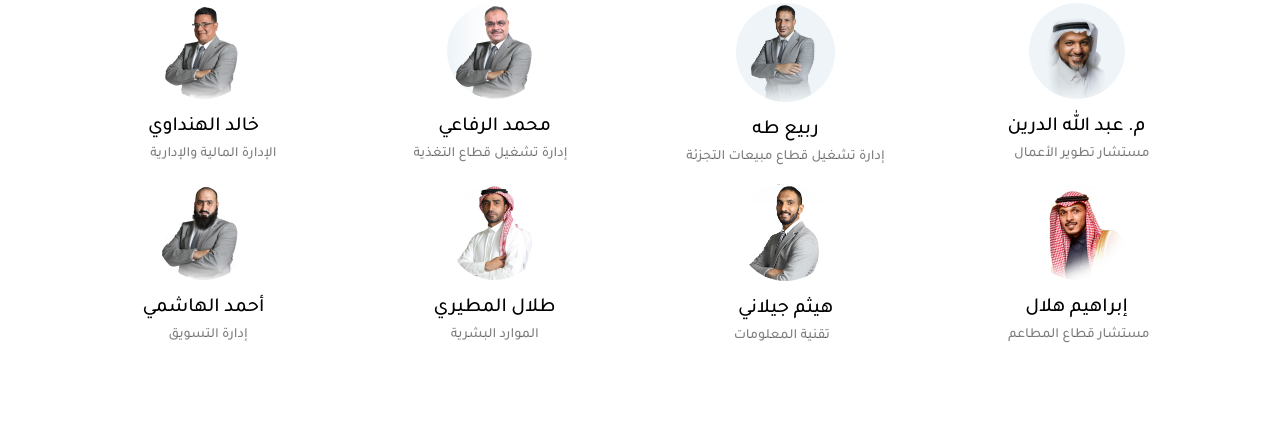
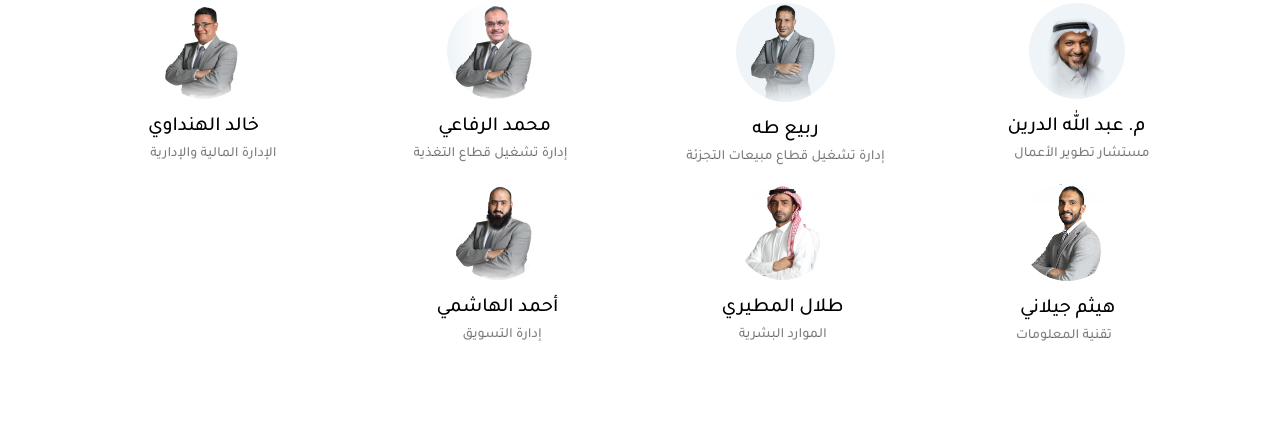
Before and after one commit to hafsa-o-mohamed/FV, a plain HTML site: page Ar.html in a window 1280 px wide. Shown: the part 4519-4950 px from the top of the page. Drawn offline with nearby package versions, Linux system fonts and the light colour scheme; files whose address does not match are found by name; a web font is replaced by a local one.

Commit message:
Update Ar.html

```diff
--- a/Ar.html
+++ b/Ar.html
@@ -378,14 +378,8 @@
 					</div>
 				</div>
 			</div>
-			<div class="row g-5">
-				<div class="col-xs-12 col-sm-6 col-md-6 col-lg-3">
-					<div class="aperson person">
-						<img src="images/person5.png" alt="Image" class="img-fluid rounded-circle mx-auto w-50 mb-3">
-						<h3 class="mb-1">إبراهيم هلال</h3>
-						<span class="d-block text-black-50 mb-3 srt1_ar">مستشار قطاع المطاعم</span>
-					</div>
-				</div>
+			<div class="row  row-2">
+
 				<div class="col-xs-12 col-sm-6 col-md-6 col-lg-3">
 					<div class="aperson person">
 						<img src="images/person6.png" alt="Image" class="img-fluid rounded-circle mx-auto w-50 mb-3">
```
